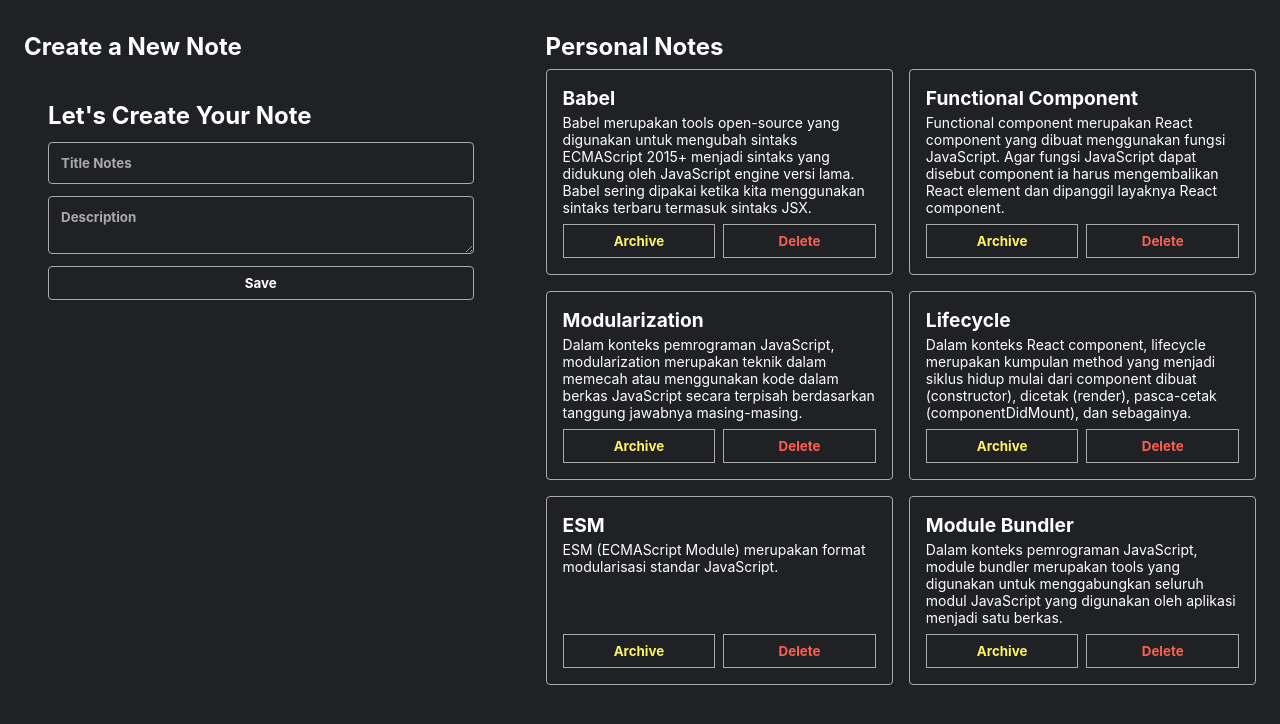
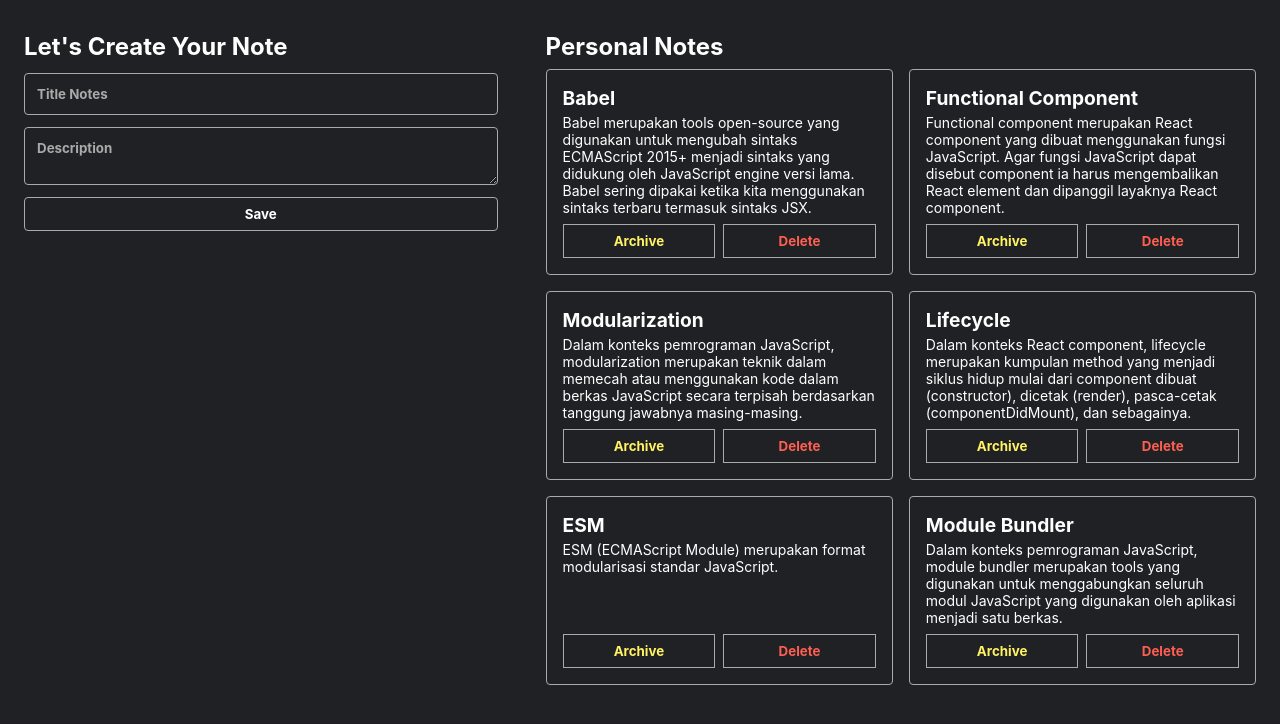
Before and after one commit to srmpandejlaki/personal-notes, a React (Vite) app: page / in a window 1280 px wide. Shown: the top 724 px of the page. Built offline with nearby package versions, Linux system fonts and the light colour scheme.

Commit message:
ada yang kelebihan

```diff
--- a/src/components/main.jsx
+++ b/src/components/main.jsx
@@ -49,10 +49,7 @@
   render() {
     return (
       <div className='main'>
-        <div className='formContainer'>
-          <h1>Create a New Note</h1>
-          <FormContainer addNotes={this.onAddNotesHandler} />
-        </div>
+        <FormContainer addNotes={this.onAddNotesHandler} />
         <div className='notesContainer'>
           <h1>Personal Notes</h1>
           <NotesList notes={this.state.notes} onArchive={this.onArchiveHandler} onDelete={this.onDeleteHandler} />
```
